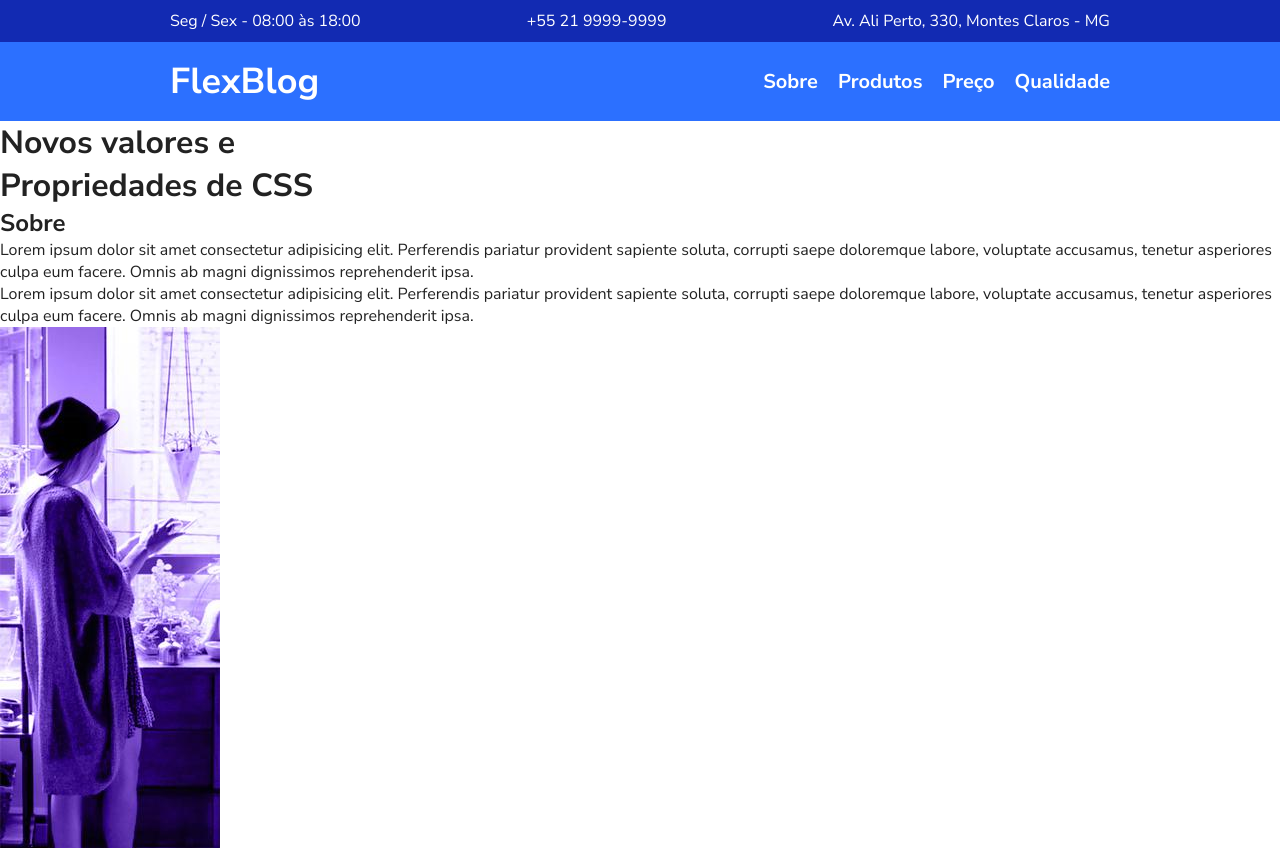
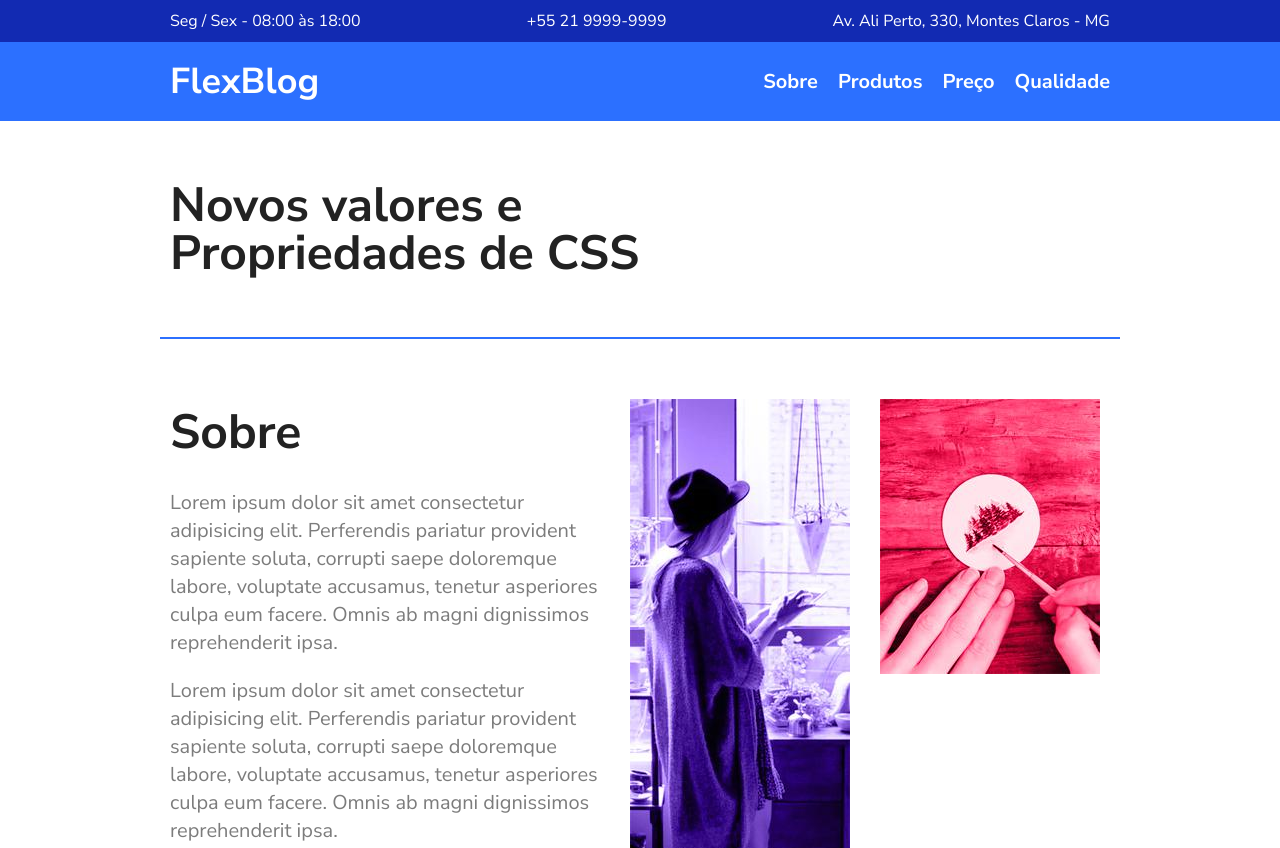
Before and after one commit to vitorgiovane/origamid-flexblog, a plain HTML site: page flexblog/index.html in a window 1280 px wide. Shown: the top 848 px of the page. Drawn offline with Linux system fonts and the light colour scheme.

Commit message:
Cria as seçoes Introduçao e Sobre.

```diff
--- a/flexblog/css/style.css
+++ b/flexblog/css/style.css
@@ -89,3 +89,47 @@ img{
 .menu nav a:hover{
   color: #122ab2;
 }
+
+/* Introdução */
+
+.introduction{
+  font-size: 3em;
+  line-height: 1;
+  max-width: 960px;
+  margin: 60px auto;
+  padding: 0 10px;
+}
+
+/* Sobre */
+
+.about{
+  max-width: 960px;
+  margin: 0 auto;
+  padding: 60px 0;
+  display: flex;
+  flex-wrap: wrap;
+  border-top: 2px solid #2c70ff;
+  border-bottom: 2px solid #2c70ff;
+}
+
+.about-info{
+  flex: 2 1 300px;
+  margin: 0 10px;
+}
+
+.about-info h1{
+  font-size: 3em;
+  margin-bottom: 0.5em;
+}
+
+.about-info p{
+  font-size: 1.25em;
+  line-height: 1.4;
+  margin-bottom: 1em;
+  color: #7c7c7c;
+}
+
+.about-img{
+  flex: 1 1 160px;
+  margin: 0 10px;
+}
```
